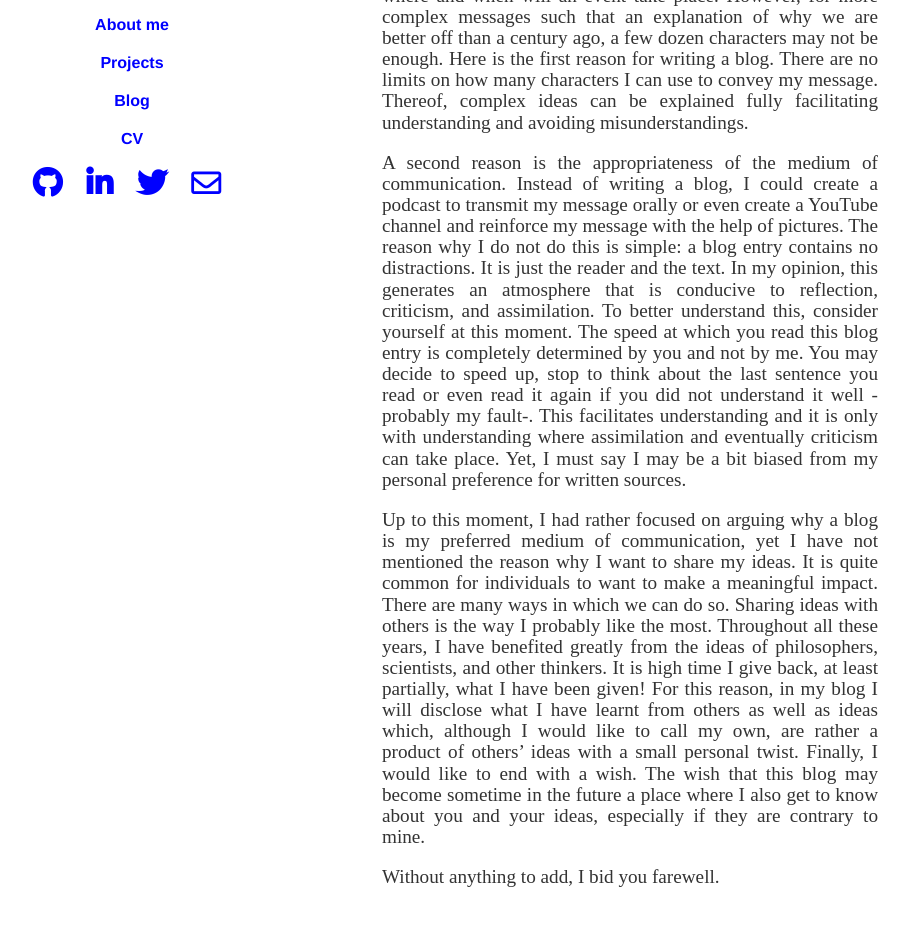
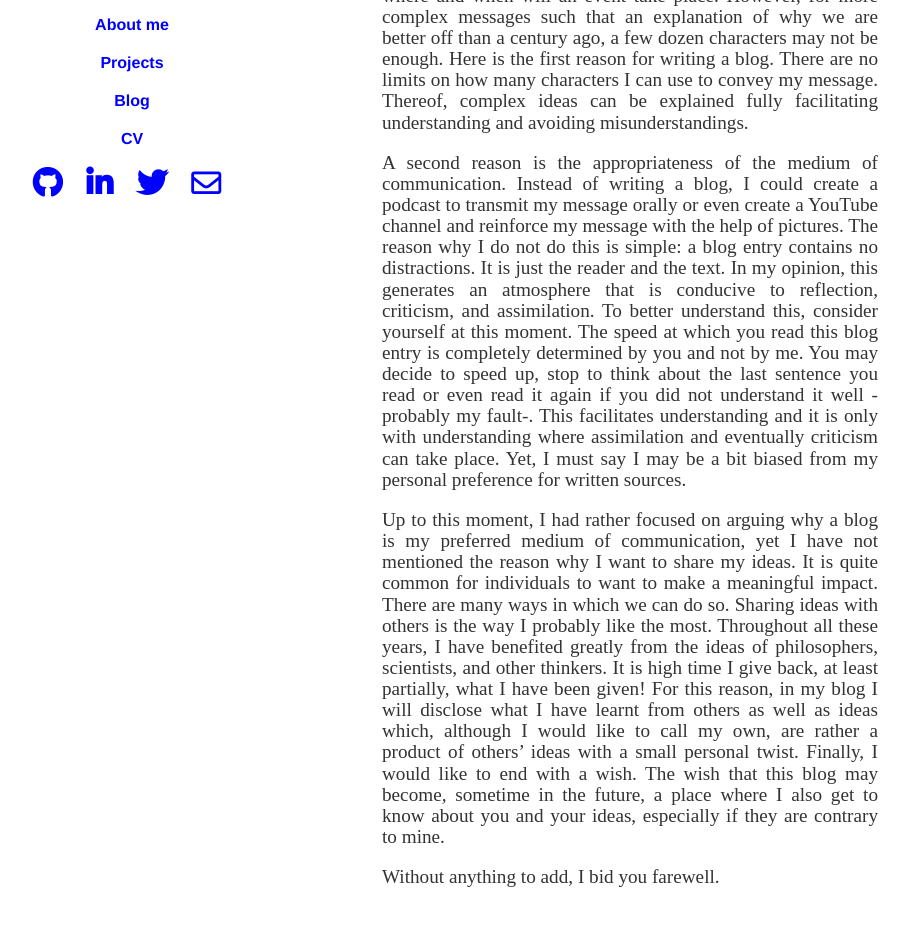
Before and after one commit to jpconher/jpconher.github.io, a Jekyll site: the page built from _posts/2021-09-23-why-a-blog.md, in a window 1280 px wide and 1300 px high, cut to the strip 363-1289 px from the top of the window. Shown: the whole strip, without its empty margins (210-1119 px from the left). Built offline with Jekyll 4.4.1, drawn with Linux system fonts in a browser that asks for light colours; nearby versions of some CDN libraries.

Commit message:
Update 2021-09-23-why-a-blog.md

```diff
--- a/_posts/2021-09-23-why-a-blog.md
+++ b/_posts/2021-09-23-why-a-blog.md
@@ -9,6 +9,6 @@ date: 2021-10-03
 
 <p align="justify"> A second reason is the appropriateness of the medium of communication. Instead of writing a blog, I could create a podcast to transmit my message orally or even create a YouTube channel and reinforce my message with the help of pictures. The reason why I do not do this is simple: a blog entry contains no distractions. It is just the reader and the text. In my opinion, this generates an atmosphere that is conducive to reflection, criticism, and assimilation. To better understand this, consider yourself at this moment. The speed at which you read this blog entry is completely determined by you and not by me. You may decide to speed up, stop to think about the last sentence you read or even read it again if you did not understand it well -probably my fault-. This facilitates understanding and it is only with understanding where assimilation and eventually criticism can take place. Yet, I must say I may be a bit biased from my personal preference for written sources. </p>
 
-<p align="justify"> Up to this moment, I had rather focused on arguing why a blog is my preferred medium of communication, yet I have not mentioned the reason why I want to share my ideas. It is quite common for individuals to want to make a meaningful impact. There are many ways in which we can do so. Sharing ideas with others is the way I probably like the most. Throughout all these years, I have benefited greatly from the ideas of philosophers, scientists, and other thinkers. It is high time I give back, at least partially, what I have been given! For this reason, in my blog I will disclose what I have learnt from others as well as ideas which, although I would like to call my own, are rather a product of others’ ideas with a small personal twist. Finally, I would like to end with a wish. The wish that this blog may become sometime in the future a place where I also get to know about you and your ideas, especially if they are contrary to mine. </p>
+<p align="justify"> Up to this moment, I had rather focused on arguing why a blog is my preferred medium of communication, yet I have not mentioned the reason why I want to share my ideas. It is quite common for individuals to want to make a meaningful impact. There are many ways in which we can do so. Sharing ideas with others is the way I probably like the most. Throughout all these years, I have benefited greatly from the ideas of philosophers, scientists, and other thinkers. It is high time I give back, at least partially, what I have been given! For this reason, in my blog I will disclose what I have learnt from others as well as ideas which, although I would like to call my own, are rather a product of others’ ideas with a small personal twist. Finally, I would like to end with a wish. The wish that this blog may become, sometime in the future, a place where I also get to know about you and your ideas, especially if they are contrary to mine. </p>
 
 <p> Without anything to add, I bid you farewell. </p>
```
